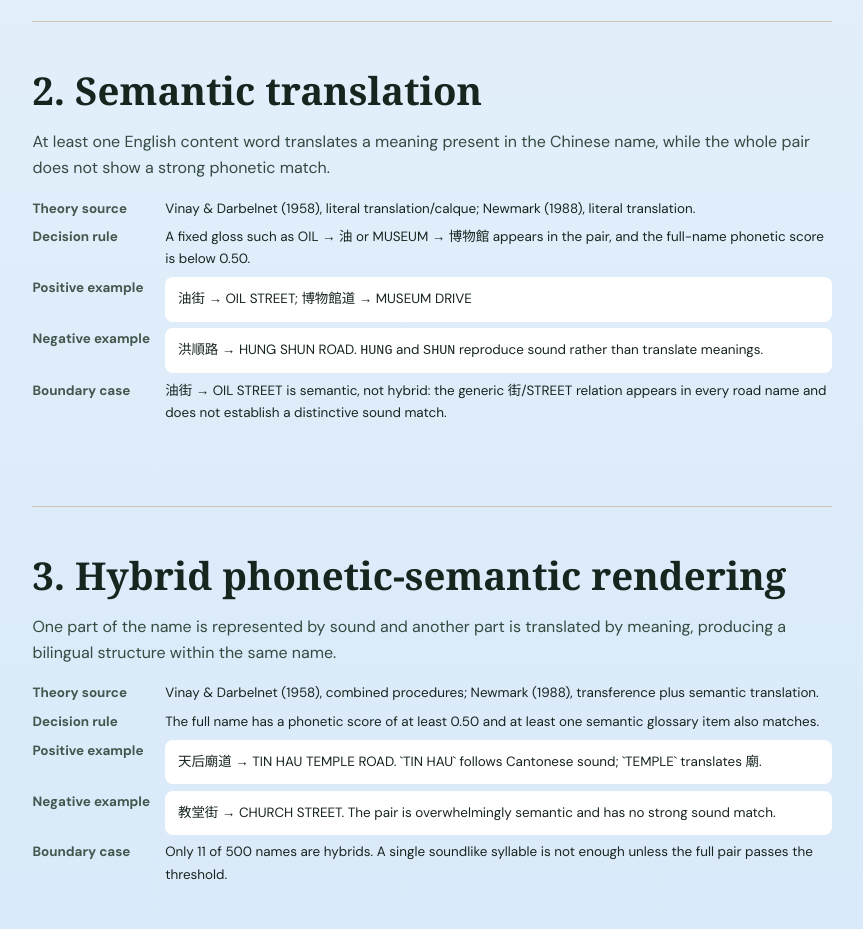
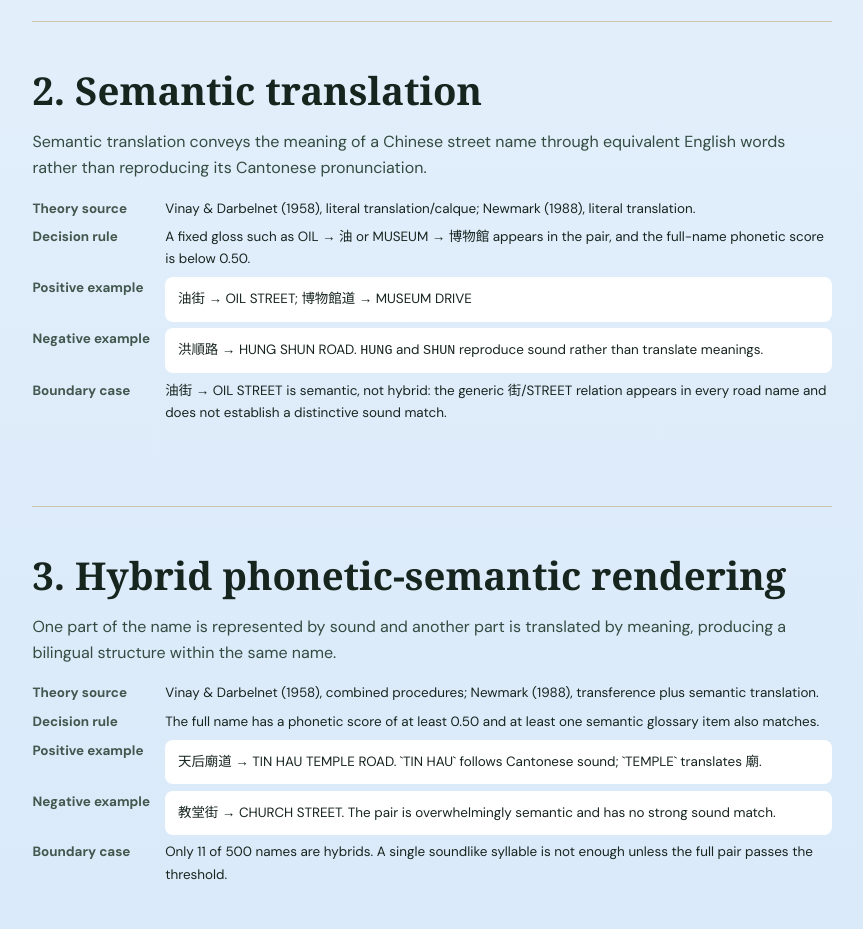
Before and after one commit to MaggieW-12/Translation-of-Hong-Kong-Street-Name, a plain HTML site: page codebook.html in a window 1280 px wide. Shown: the part 1304-2233 px from the top of the page, without its empty margins (356-1219 px from the left). Drawn offline with nearby package versions, Linux system fonts and the light colour scheme.

Commit message:
Clarify semantic translation definition

```diff
--- a/codebook.html
+++ b/codebook.html
@@ -119,11 +119,12 @@
           <section class="code-entry" id="semantic">
             <h2><span class="lang-en">2. Semantic translation</span><span class="lang-zh">2. 意譯</span></h2>
             <p class="lang-en">
-              At least one English content word translates a meaning present in the
-              Chinese name, while the whole pair does not show a strong phonetic match.
+              Semantic translation conveys the meaning of a Chinese street name through
+              equivalent English words rather than reproducing its Cantonese
+              pronunciation.
             </p>
             <p class="lang-zh">
-              至少一個英文實詞翻譯了中文名稱中存在的意思，而整個名稱沒有強烈語音對應。
+              意譯透過對等的英文詞語傳達中文街道名稱的意思，而不是再現其粵語讀音。
             </p>
             <dl class="rule-grid">
               <dt data-en="Theory source" data-zh="理論來源">Theory source</dt>
```
